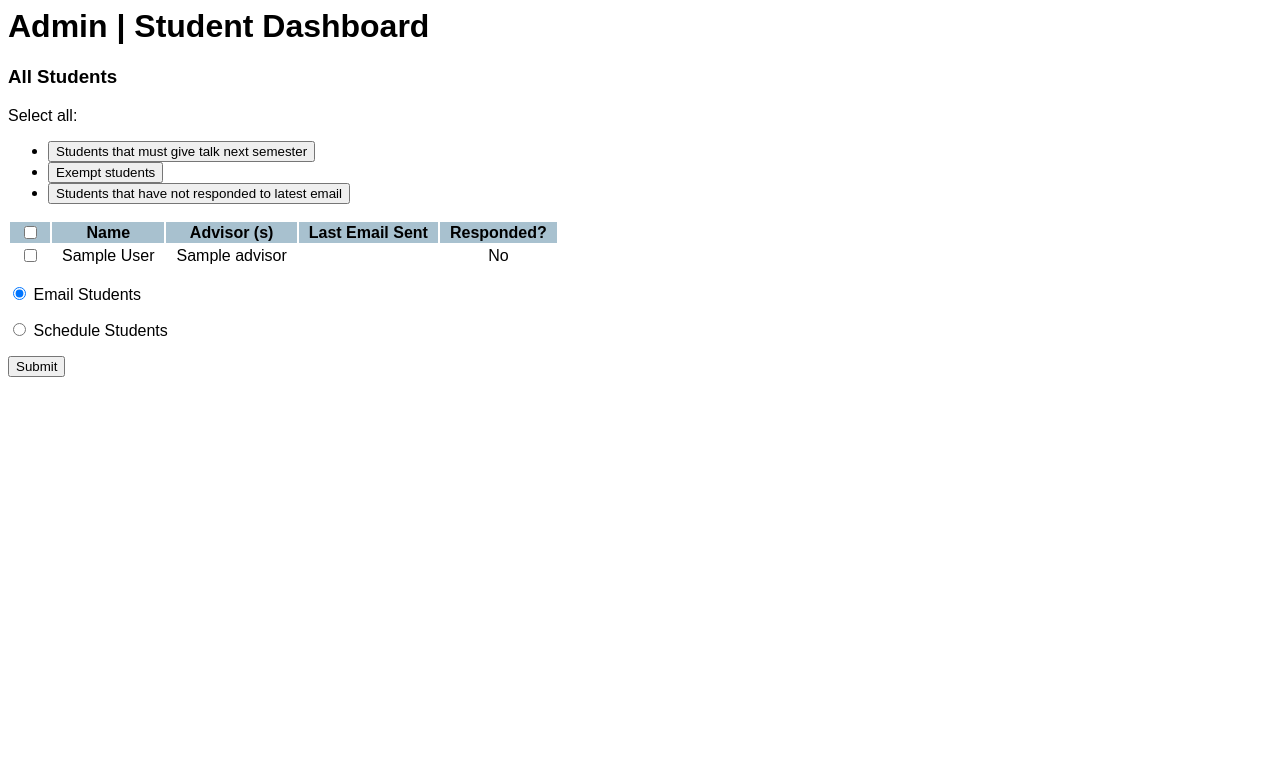
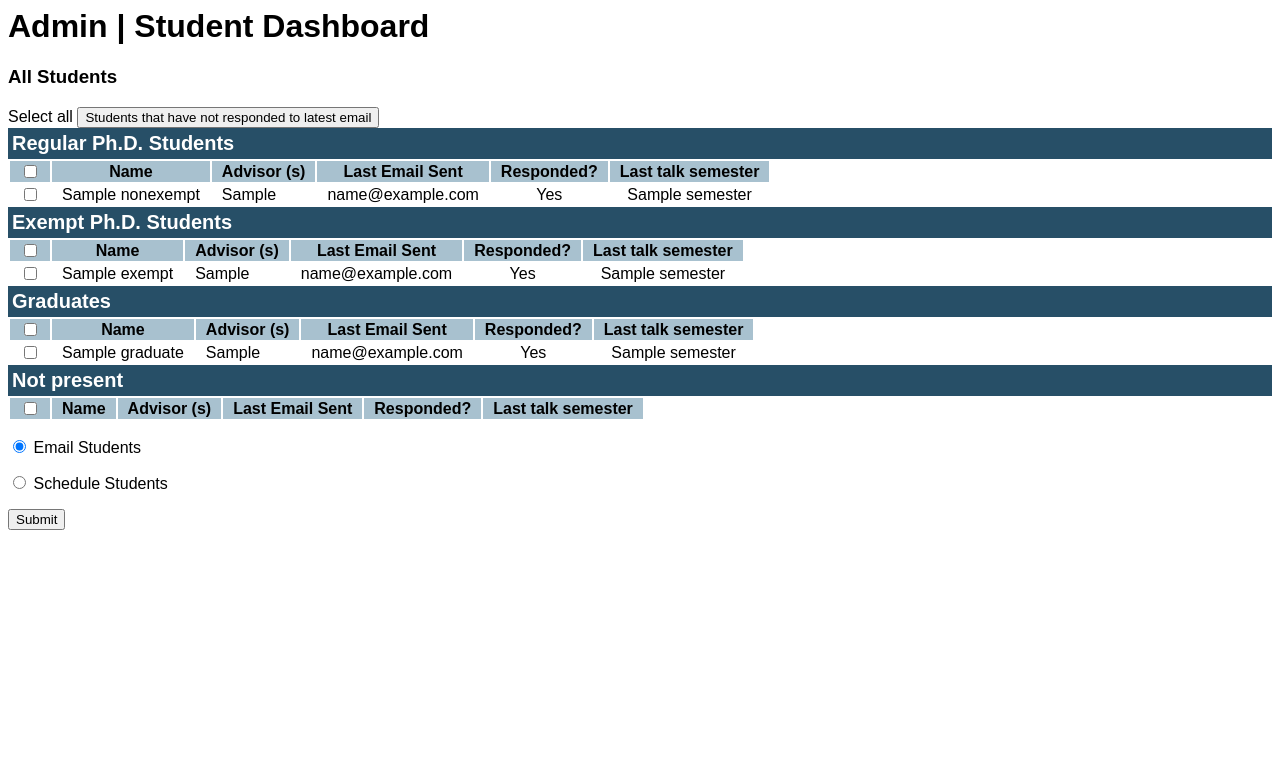
Before and after one commit to abramsa/DSS, a Django app: template templates/dssapp/student_dashboard.html in a window 1280 px wide. Shown: the top 783 px of the page. Run offline with Django 3.2, Linux system fonts and the light colour scheme; tables that the repository leaves empty hold one stand-in row (values such as "Sample post"); the template is opened without the code that fills it: values that come from a table or form of the project are taken from there, most other values are stand-ins (such as "Sample title", 1, 10 or a date in 2020); lists and menus that the app fills with data are empty; some web fonts are replaced.

Commit message:
Added support for exemptions.

```diff
--- a/dssapp/models.py
+++ b/dssapp/models.py
@@ -2,6 +2,7 @@ from django.db import models
 from datetime import datetime
 import os
 import settings
+import util
 
 class Semester(models.Model):
     year = models.IntegerField(default=1970)
@@ -17,7 +18,8 @@ class Semester(models.Model):
         else:
             d = datetime(month=self.month, year=self.year, day=1)
             return d.strftime('%B')
-
+    def __str__(self):
+        return self.season() + " " + str(self.year)
 
 class Advisor(models.Model):
     name = models.CharField(null=False, max_length=100)
@@ -60,6 +62,16 @@ class Student(models.Model):
                 return talk
         return None
 
+    def last_talk(self):
+        all_my_talks = Talk.objects.filter(student=self)
+        latest_talk = None
+        for talk in all_my_talks:
+            timestamp = talk.event_set.get().timestamp
+            if timestamp < datetime.now():
+                if latest_talk == None or latest_talk.event_set.get().timestamp < timestamp:
+                    latest_talk = talk
+        return latest_talk
+
 
 class Talk(models.Model):
     student = models.ForeignKey(Student)
@@ -88,7 +100,10 @@ class Talk(models.Model):
     def __str__(self):
         return self.student.name + "'s Talk on " + self.event_set.get().timestamp.strftime('%b %d, %Y')
 
-
+class Exemption(models.Model):
+    student = models.ForeignKey(Student)
+    semester = models.ForeignKey(Semester)
+    reason = models.CharField(max_length=1024, default='Not Exempted')
 
 class Event(models.Model):
     timestamp = models.DateTimeField(null=True)
--- a/dssapp/util.py
+++ b/dssapp/util.py
@@ -76,7 +76,21 @@ def schedule_semester(semester, students):
         schedulable[column].save()
 
 
+def sort_by_last_name(students):
+    return sorted(students, key=lambda x: x.name.split()[-1])  # sort by last name.
 
 
 def most_recent_semester():
     return Semester.objects.order_by('-year','-month')[0]
+
+
+def exemption_status(student):
+    my_exemptions = Exemption.objects.filter(student=student)
+    if not my_exemptions:
+        new_exemption = Exemption(student=student,
+                                  semester=most_recent_semester())
+        new_exemption.save()
+        return new_exemption
+
+    # choose the most recent.
+    return my_exemptions.order_by('-semester__year', '-semester__month')[0]
--- a/templates/dssapp/student_dashboard.html
+++ b/templates/dssapp/student_dashboard.html
@@ -9,11 +9,11 @@
 
 
 		<script type="text/javascript">
-			function toggle_select_all(){
-				if ($('#select_all_students')[0].checked){
-					$('.student_box').attr('checked','checked')
+			function toggle_select_all(type){
+				if ($('#select_'+type+'_students')[0].checked){
+					$('.student_'+type+'_box').attr('checked','checked')
 				} else {
-					$('.student_box').removeAttr('checked')
+					$('.student_'+type+'_box').removeAttr('checked')
 				}
 
 			}
@@ -55,32 +55,100 @@
 		<h1> Admin | Student Dashboard </h1>
 
 		<h3> All Students </h3>
-		Select all:
-		<ul>
-			<li><input type="button" value="Students that must give talk next semester" onclick="alert(TODO)"/> </li>
-			<li><input type="button" value="Exempt students" onclick="alert(TODO)"/> </li>
-			<li><input type="button" value="Students that have not responded to latest email" onclick="select_nonresponsive_students()"/> </li>
-		</ul>
+		Select all
+			<input type="button" value="Students that have not responded to latest email" onclick="select_nonresponsive_students()"/>
 
 
 		<form id="main_form" method="post" onsubmit="return choose_action()">
 			{% csrf_token %}
+			<h2> Regular Ph.D. Students </h2>
 			<table>
 				<tr>
-					<th> <input type="checkbox" id="select_all_students" onchange="toggle_select_all()" /> </th>
+					<th> <input type="checkbox" id="select_regular_students" onchange="toggle_select_all('regular')" /> </th>
 					<th> Name </th>
 					<th> Advisor (s) </th>
 					<th> Last Email Sent </th>
 					<th> Responded? </th>
+					<th> Last talk semester</th>
 				</tr>
 
-				{% for s in students %}
+				{% for s in nonexempt %}
 				<tr>
-					<td class="center"> <input type="checkbox" id="{{s.id}}box" name="{{s.id}}box" class="student_box"/> </td>
+					<td class="center"> <input type="checkbox" id="{{s.id}}box" name="{{s.id}}box" class="student_regular_box"/> </td>
 					<td> {{s.name}} </td>
 					<td> {{s.all_advisors}} </td>
 					<td class="center"> {{s.most_recent_email}} </td>
 					<td class="center"> {{s.responded|yesno:"Yes, No"}} </td>
+					<td class="center"> {{s.last_talk.event_set.all.0.semester}}</td>
+				</tr>
+				{% endfor %}
+			</table>
+
+			<h2> Exempt Ph.D. Students </h2>
+			<table>
+				<tr>
+					<th> <input type="checkbox" id="select_exempt_students" onchange="toggle_select_all('exempt')" /> </th>
+					<th> Name </th>
+					<th> Advisor (s) </th>
+					<th> Last Email Sent </th>
+					<th> Responded? </th>
+					<th> Last talk semester</th>
+				</tr>
+
+				{% for s in exempt %}
+				<tr>
+					<td class="center"> <input type="checkbox" id="{{s.id}}box" name="{{s.id}}box" class="student_exempt_box"/> </td>
+					<td> {{s.name}} </td>
+					<td> {{s.all_advisors}} </td>
+					<td class="center"> {{s.most_recent_email}} </td>
+					<td class="center"> {{s.responded|yesno:"Yes, No"}} </td>
+					<td class="center"> {{s.last_talk.event_set.all.0.semester}}</td>
+				</tr>
+				{% endfor %}
+			</table>
+
+			<h2> Graduates </h2>
+			<table>
+				<tr>
+					<th> <input type="checkbox" id="select_graduate_students" onchange="toggle_select_all('graduate')" /> </th>
+					<th> Name </th>
+					<th> Advisor (s) </th>
+					<th> Last Email Sent </th>
+					<th> Responded? </th>
+					<th> Last talk semester</th>
+				</tr>
+
+				{% for s in graduates %}
+				<tr>
+					<td class="center"> <input type="checkbox" id="{{s.id}}box" name="{{s.id}}box" class="student_graduate_box"/> </td>
+					<td> {{s.name}} </td>
+					<td> {{s.all_advisors}} </td>
+					<td class="center"> {{s.most_recent_email}} </td>
+					<td class="center"> {{s.responded|yesno:"Yes, No"}} </td>
+					<td class="center"> {{s.last_talk.event_set.all.0.semester}}</td>
+				</tr>
+				{% endfor %}
+			</table>
+
+			<h2> Not present </h2>
+			<table>
+				<tr>
+					<th> <input type="checkbox" id="select_notpresent_students" onchange="toggle_select_all('notpresent')" /> </th>
+					<th> Name </th>
+					<th> Advisor (s) </th>
+					<th> Last Email Sent </th>
+					<th> Responded? </th>
+					<th> Last talk semester</th>
+				</tr>
+
+				{% for s in not_present %}
+				<tr>
+					<td class="center"> <input type="checkbox" id="{{s.id}}box" name="{{s.id}}box" class="student_notpresent_box"/> </td>
+					<td> {{s.name}} </td>
+					<td> {{s.all_advisors}} </td>
+					<td class="center"> {{s.most_recent_email}} </td>
+					<td class="center"> {{s.responded|yesno:"Yes, No"}} </td>
+					<td class="center"> {{s.last_talk.event_set.all.0.semester}}</td>
 				</tr>
 				{% endfor %}
 			</table>
--- a/urls.py
+++ b/urls.py
@@ -25,7 +25,7 @@ urlpatterns = patterns('',
     (r'^schedule_preference$', dssapp.views.schedule_preference),
     (r'^message$', dssapp.views.message),
     (r'^abstract$', dssapp.views.abstract),
-
+    (r'^exemptions$', dssapp.views.exemptions),
 
     (r'^admin_schedule$', dssapp.views.admin_schedule),
     (r'^student_dashboard$', dssapp.views.student_dashboard),
@@ -37,6 +37,7 @@ urlpatterns = patterns('',
     (r'^delete_event$', dssapp.views.delete_event),
     (r'^submit_preferences$', dssapp.views.submit_preferences),
     (r'^submit_abstract$', dssapp.views.submit_abstract),
+    (r'^add_exemption$', dssapp.views.add_exemption),
 
 
     (r'^email_students$', dssapp.views.email_students),
```
Also changed, not shown: dssapp/management/commands/migrate.py (+30 -0 lines), dssapp/views.py (+61 -5 lines), 1 other file.
